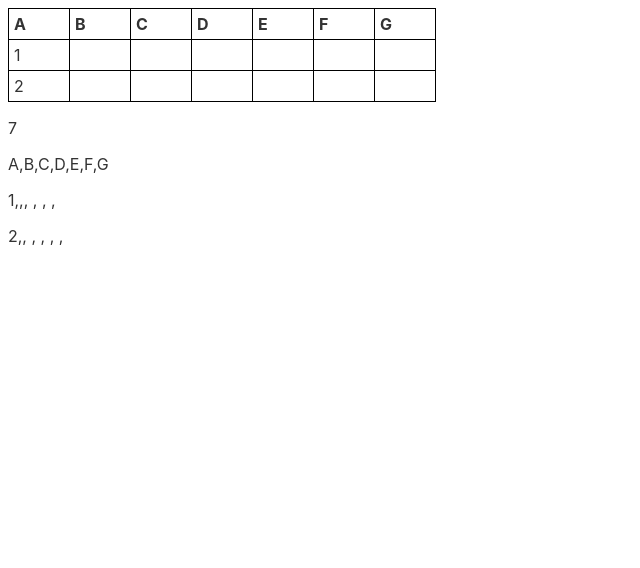
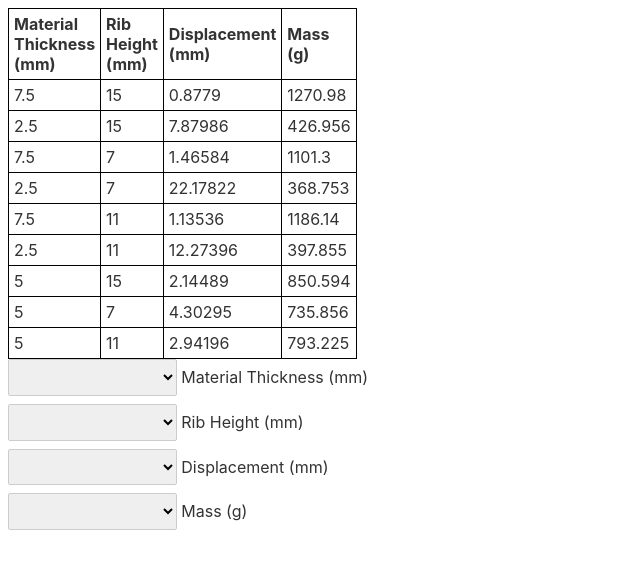
Before and after one commit to mgreminger/response-surface-pareto, a Svelte app: page / in a window 1280 px wide. Shown: the top 568 px of the page, without its empty margins (0-640 px from the left). Built offline with nearby package versions, Linux system fonts and the light colour scheme.

Commit message:
Can now specify paraemter as inputs or outputs

```diff
--- a/src/App.svelte
+++ b/src/App.svelte
@@ -1,18 +1,68 @@
 <script>
   import EditableTable from "./EditableTable.svelte";
 
-  let headers = ['A', 'B', 'C', 'D', 'E', 'F', 'G']
+  let parameters = [
+    "Material Thickness (mm)",
+    "Rib Height (mm)",
+    "Displacement (mm)",
+    "Mass (g)",
+  ];
+
+  let parameterTypes = [];
+  let parameterOptions = [];
+
+  const types = [
+    {name:undefined, text: ''},
+    {name:'input', text: 'Input Paramater'},
+    {name:'output', text: 'Output Paramater'},
+    {name:'ignore', text: 'Ignore Parameter'}
+  ]
 
   let data = [
-    ['1', '', ''],
-    ['2', ''],
+    ["7.5", "15", "0.8779", "1270.98"],
+    ["2.5", "15", "7.87986", "426.956"],
+    ["7.5", "7", "1.46584", "1101.3"],
+    ["2.5", "7", "22.17822", "368.753"],
+    ["7.5", "11", "1.13536", "1186.14"],
+    ["2.5", "11", "12.27396", "397.855"],
+    ["5", "15", "2.14489", "850.594"],
+    ["5", "7", "4.30295", "735.856"],
+    ["5", "11", "2.94196", "793.225"],
   ];
+
+  $: parameterTypes.length = parameters.length
+  $: {
+    parameterOptions.length = parameterTypes.length;
+    parameterTypes.forEach((type, i) => {
+      if (type.name === 'input') {
+        parameterOptions[i] = {goal: 'minimize'};
+      } else if (type.name === 'output') {
+        parameterOptions[i] = {min: 0, max: 20};
+      }
+    });
+  }
 </script>
 
-<EditableTable editableData={true} bind:headers={headers} editableHeaders={true} bind:data />
+<EditableTable
+  bind:data
+  editableData={true}
+  bind:headers={parameters}
+  editableHeaders={true}/>
 
-<p>{headers.toString()}</p>
-
-{#each data as row}
-  <p>{row.toString()}</p>
+{#each parameters as parameter, i}
+  <label>
+    <select bind:value={parameterTypes[i]}>
+      {#each types as type}
+        <option value={type}>
+          {type.text}
+        </option>
+      {/each}
+    </select>
+    {parameter}
+    {#if parameterTypes[i] && parameterTypes[i].name === 'input'}
+      <div>input</div>
+    {:else if parameterTypes[i] && parameterTypes[i].name === 'output'}
+      <div>output</div>
+    {/if}
+  </label>
 {/each}
--- a/src/EditableTable.svelte
+++ b/src/EditableTable.svelte
@@ -11,7 +11,7 @@
   function handlePaste(event) {
     let pastedText = event.clipboardData.getData("text");
 
-    // only paste of there are characters besides just white space
+    // only paste if there are characters besides just white space
     if (pastedText.replace(/\s+/g, "").length > 0) {
       let rows = pastedText.split("\n");
       headers = rows[0].split("\t");
@@ -104,5 +104,3 @@
     </tbody>
   {/each}
 </table>
-
-<p>{longestRow}</p>
```
